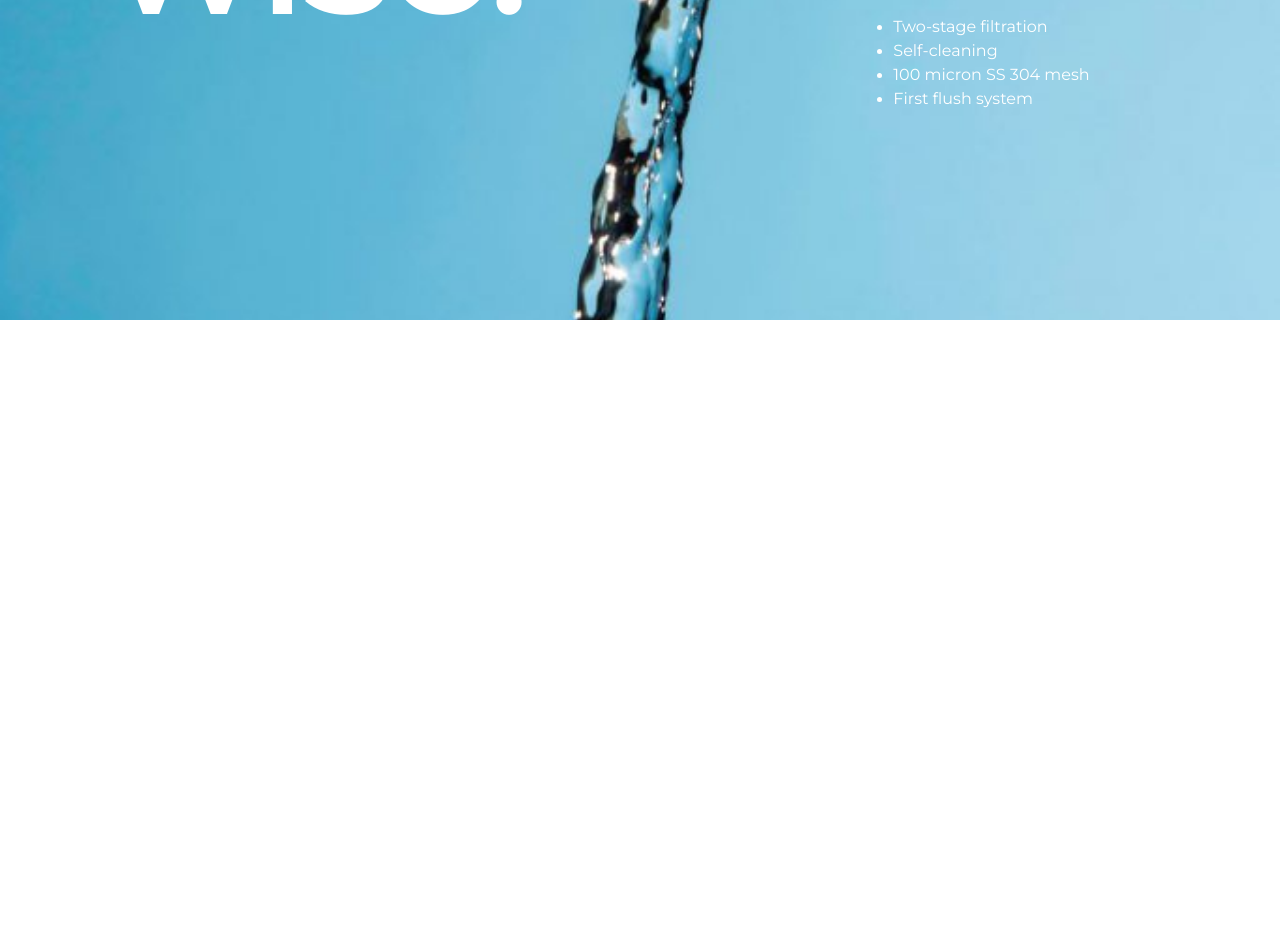
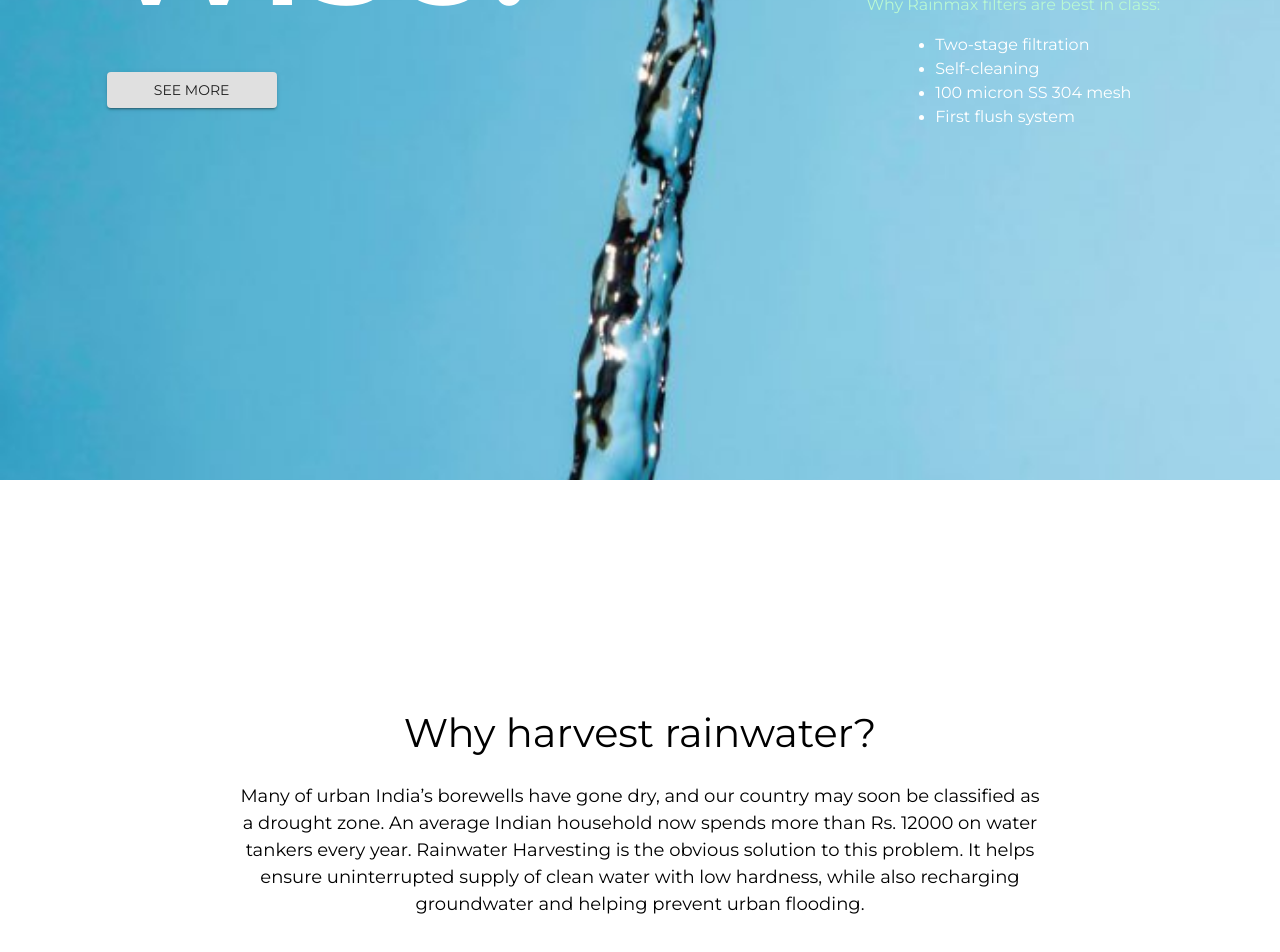
Before and after one commit to prashantbharati/rhall, a React (Create React App) app: page / in a window 1280 px wide. Shown: the part 720-1672 px from the top of the page. Before the commit the page ends 1040 px from the top, so only its background shows below. Built offline with nearby package versions, Linux system fonts and the light colour scheme.

Commit message:
div 2 done

```diff
--- a/src/App.js
+++ b/src/App.js
@@ -1,7 +1,7 @@
 import React from "react";
-import { Typography, Grid } from "@material-ui/core";
+import { Typography, Button, Grid } from "@material-ui/core";
 import Nav from "./Nav";
-import aa from "./images/admin-ajax.jpg";
+
 import frontfirst from "./images/frontfirst.jpg";
 import Cacomponent from "./carousel";
 const App = () => {
@@ -12,7 +12,7 @@ const App = () => {
           // height: "130vh",
           backgroundImage: `url('${frontfirst}')`,
           width: "100%",
-          height: "130vh",
+          height: "150vh",
 
           backgroundSize: "cover",
           backgroundPosition: "center",
@@ -30,7 +30,7 @@ const App = () => {
           <Grid container>
             <Grid item md={1}></Grid>
 
-            <Grid item md={6}>
+            <Grid item sm={12} md={6}>
               <div
                 style={{
                   display: "flex",
@@ -46,7 +46,7 @@ const App = () => {
                     color: "white",
 
                     fontSize: "170px",
-                    fontWeight: "400",
+                    fontWeight: 200,
                   }}
                 >
                   Be
@@ -70,16 +70,31 @@ const App = () => {
                 >
                   wise.
                 </Typography>
+                <Button
+                  variant="contained"
+                  align="right"
+                  style={{ width: "170px" }}
+                >
+                  See More
+                </Button>
               </div>
             </Grid>
 
             <Grid item md={1}></Grid>
 
             <Grid item sm={12} md={3}>
+              <div>
                 <Cacomponent />
-
-              <div>
-                <Typography style={{ color: "blue" }}>
+                <br />
+                <div
+                  style={{
+                    display: "flex",
+                    flexDirection: "column",
+                    justifyContent: "center",
+                    alignItems: "center",
+                  }}
+                >
+                  <Typography style={{ color: "#B9F8D3" }}>
                     Why Rainmax filters are best in class:
                   </Typography>
 
@@ -98,8 +113,46 @@ const App = () => {
                     </li>
                   </ul>
                 </div>
+              </div>
             </Grid>
           </Grid>
+        </div>
+      </div>
+
+      <div
+        style={{
+          height: "80vh",
+          display: "flex",
+          flexDirection: "column",
+          justifyContent: "center",
+          alignItems: "center",
+          textAlign: "center",
+        }}
+      >
+        <Typography
+          style={{
+            fontSize: "40px",
+            fontWeight: "200",
+            lineHeight: "2.5",
+          }}
+        >
+          Why harvest rainwater?
+        </Typography>
+        <div style={{ maxWidth: "800px" }}>
+          <Typography
+            style={{
+              fontSize: "18px",
+              fontWeight: "200",
+            }}
+          >
+            Many of urban India’s borewells have gone dry, and our country may
+            soon be classified as a drought zone. An average Indian household
+            now spends more than Rs. 12000 on water tankers every year.
+            Rainwater Harvesting is the obvious solution to this problem. It
+            helps ensure uninterrupted supply of clean water with low hardness,
+            while also recharging groundwater and helping prevent urban
+            flooding.
+          </Typography>
         </div>
       </div>
     </>
--- a/src/carousel.js
+++ b/src/carousel.js
@@ -10,7 +10,7 @@ const Cacomponent = () => {
     { width: 1, itemsToShow: 1 },
     // { width: 550, itemsToShow: 2, itemsToScroll: 2, pagination: false },
     // { width: 850, itemsToShow: 3 },
-    { width: 500, itemsToShow: 2, itemsToScroll: 2 },
+    // { width: 500, itemsToShow: 2, itemsToScroll: 2 },
     // { width: 1450, itemsToShow: 5 },
     // { width: 1750, itemsToShow: 6 },
   ];
@@ -49,6 +49,7 @@ const Cacomponent = () => {
               justifyContent: "center",
               alignItems: "center",
               height: "500px",
+              width: "50%",
             }}
           >
             <img
```
Lines whose indentation alone changed are shown as unchanged.
